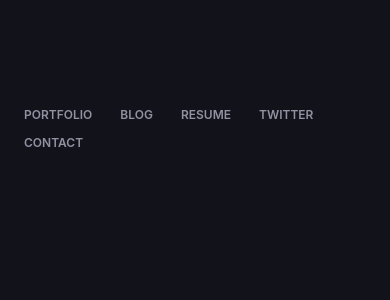
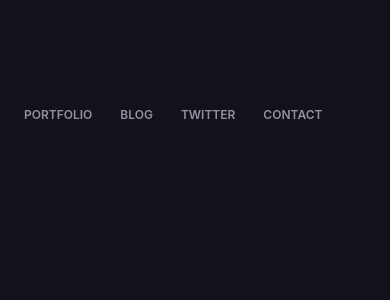
Before and after one commit to adrianmg/adrianmg.github.io, a Jekyll site: the page built from index.md, in a window 390 px wide. Shown: the part 718-1018 px from the top of the page. Built offline with Jekyll 4.4.1, drawn with Linux system fonts in a browser that asks for light colours.

Commit message:
fixed: media query wasn't working when trying to hide resume

```diff
--- a/_sass/res/_layout.scss
+++ b/_sass/res/_layout.scss
@@ -408,7 +408,7 @@ img {
 @media screen and (max-width: 480px){ // mobile-XL
   body { padding: 0 2.4rem; }
   .home-intro-scroll.visible { display: none; }
-  .home-navigation-resume { display: none; }
+  .home-navigation .home-navigation-resume { display: none; }
 }
 @media screen and (max-width: 380px) { // mobile-L (body-font ?)
   html { font-size: 59.85%; }
```
